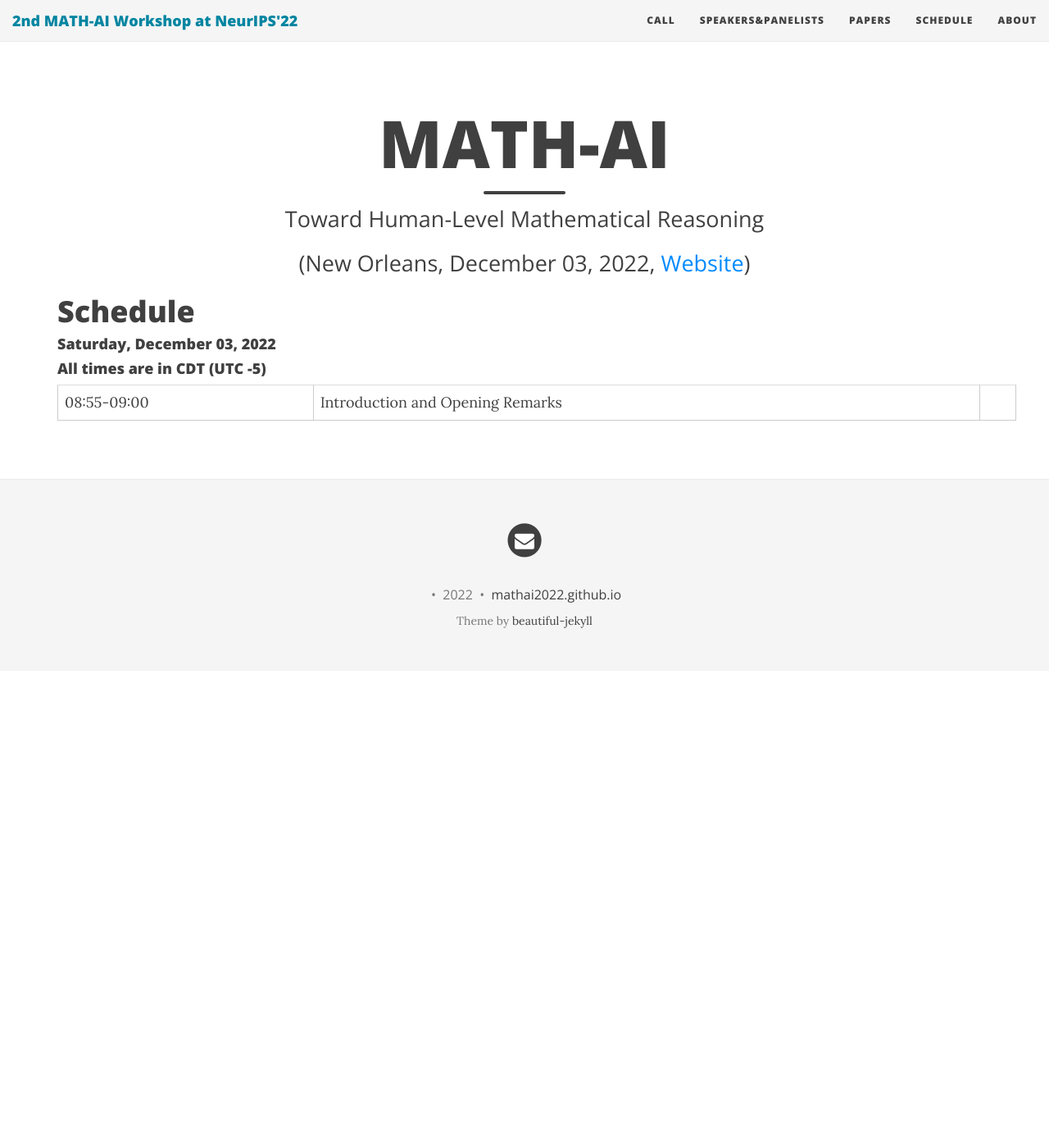
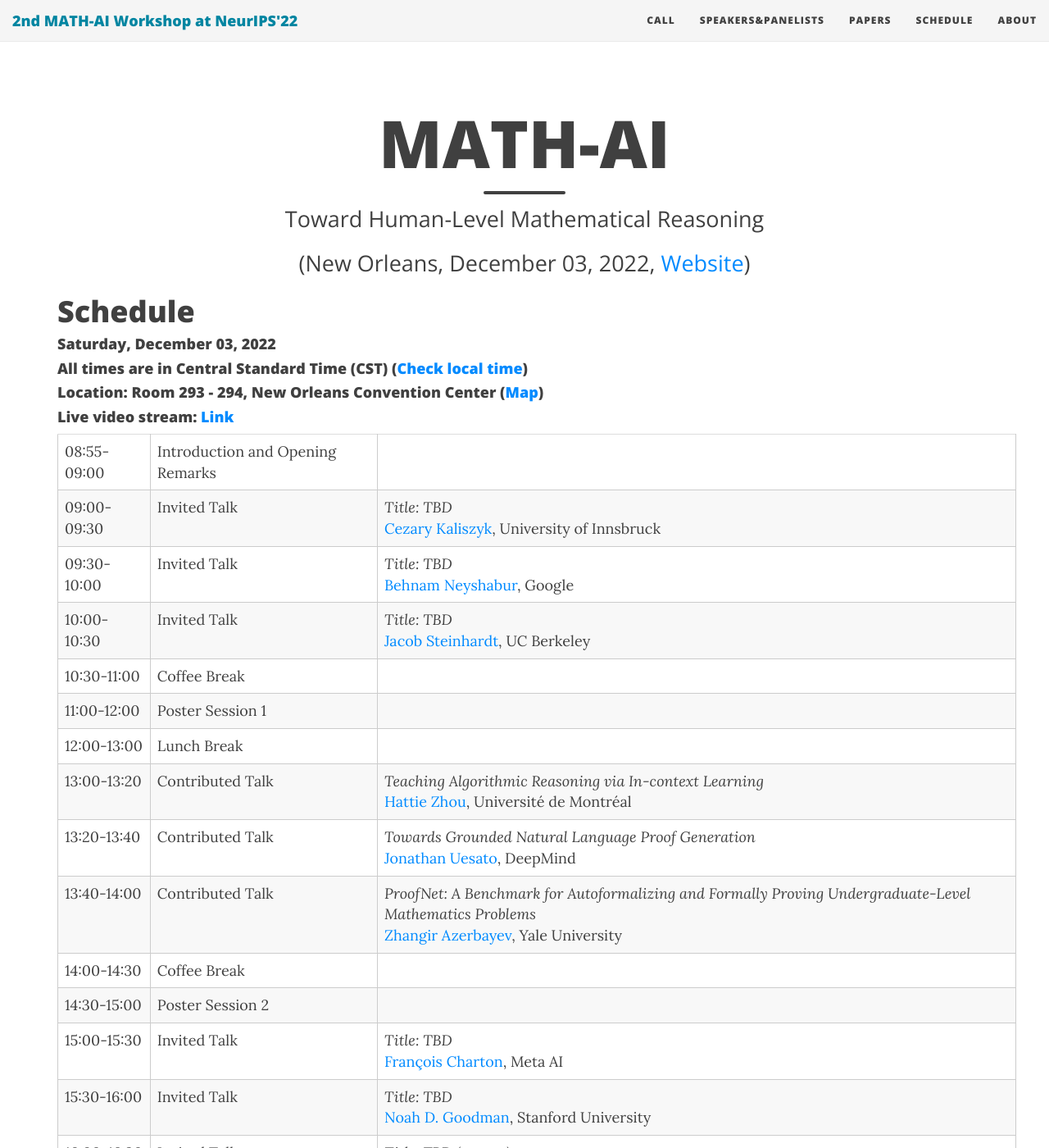
Before and after one commit to mathai-2023/mathai-2023.github.io, a Jekyll site: the page built from schedule.md, in a window 1280 px wide and 1400 px high. Shown: the whole window at 82% size. Built offline with Jekyll 4.4.1, drawn with Linux system fonts in a browser that asks for light colours; nearby versions of some CDN libraries; part of the change alters nothing that is shown; some of the changed text lies outside the part shown.

Commit message:
add schedule

```diff
--- a/_data/schedule.yml
+++ b/_data/schedule.yml
@@ -3,111 +3,113 @@ opening:
   start: "08:55-09:00"
   type: "General"
 
-# szhu:
-#   event: "szhu"
-#   title: "Solving Math Problems by Joint Parsing and Cognitive Reasoning"
-#   start: "09:00-09:30"
-#   type: "Invited"
+ckaliszyk:
+  event: "ckaliszyk"
+  title: "Title: TBD"
+  start: "09:00-09:30"
+  type: "Invited"
 
-# msachan:
-#   event: "msachan"
-#   title: "Natural Language Processing meets Educational Data Science"
-#   start: "09:30-10:00"
-#   type: "Invited"
+bneyshabur:
+  event: "bneyshabur"
+  title: "Title: TBD"
+  start: "09:30-10:00"
+  type: "Invited"
 
-# poster1:
-#   event: "Poster Session 1"
-#   title: ""
-#   author: ""
-#   start: "10:00-10:30"
-#   type: "General"
+jsteinhardt:
+  event: "jsteinhardt"
+  title: "Title: TBD"
+  start: "10:00-10:30"
+  type: "Invited"
 
-# break1:
-#   event: "Coffee Break"
-#   title: ""
-#   start: "10:30-11:00"
-#   type: "General"
+break1:
+  event: "Coffee Break"
+  title: ""
+  start: "10:30-11:00"
+  type: "General"
 
-# swolfram:
-#   event: "swolfram"
-#   title: "Interview with Stephen Wolfram"
-#   start: "11:00-12:00"
-#   type: "Spotlights"
+poster1:
+  event: "Poster Session 1"
+  title: ""
+  author: ""
+  start: "11:00-12:00"
+  type: "General"
 
-# break2:
-#   event: "Lunch Break"
-#   title: ""
-#   start: "12:00-13:00"
-#   type: "General"
+break2:
+  event: "Lunch Break"
+  title: ""
+  start: "12:00-13:00"
+  type: "General"
 
-# hhajishirzi:
-#   event: "hhajishirzi"
-#   title: "Understanding and Knowledge Extraction from Mathematical and Scientific Text"
-#   start: "13:00-13:30"
-#   type: "Invited"
+contrib1:
+  title: "Teaching Algorithmic Reasoning via In-context Learning"
+  name: "Hattie Zhou"
+  url: "https://hattiezhou.com/"
+  affiliation: "Université de Montréal"
+  start: "13:00-13:20"
+  type: "Contributed"
 
-# yburda:
-#   event: "yburda"
-#   title: "Free-form Grading of Math Assignments: A case study in collaboration with Art of Problem Solving"
-#   start: "13:30-14:00"
-#   type: "Invited"
+contrib2:
+  title: "Towards Grounded Natural Language Proof Generation"
+  name: "Jonathan Uesato"
+  url: "https://scholar.google.co.uk/citations?user=E_-4S6wAAAAJ&hl=en"
+  affiliation: "DeepMind"
+  start: "13:20-13:40"
+  type: "Contributed"
 
-# kvanlehn:
-#   event: "kvanlehn"
-#   title: "FACT: An automated teaching assistant for middle school math classrooms"
-#   start: "14:00-14:30"
-#   type: "Invited"
+contrib3:
+  title: "ProofNet: A Benchmark for Autoformalizing and Formally Proving Undergraduate-Level Mathematics Problems"
+  name: "Zhangir Azerbayev"
+  url: "https://www.linkedin.com/in/zhangir-azerbayev-314ab21b8/"
+  affiliation: "Yale University"
+  start: "13:40-14:00"
+  type: "Contributed"
 
-# poster2:
-#   event: "Poster Session 2"
-#   title: ""
-#   author: ""
-#   start: "14:30-15:00"
-#   type: "General"
+break3:
+  event: "Coffee Break"
+  title: ""
+  start: "14:00-14:30"
+  type: "General"
 
-# break3:
-#   event: "Coffee Break"
-#   title: ""
-#   start: "15:00-15:30"
-#   type: "General"
+poster2:
+  event: "Poster Session 2"
+  title: ""
+  author: ""
+  start: "14:30-15:00"
+  type: "General"
 
-# kvanlehssinghn:
-#   event: "ssingh"
-#   title: "Weaving AI Into Education"
-#   start: "15:30-16:00"
-#   type: "Invited"
+fcharton:
+  event: "fcharton"
+  title: "Title: TBD"
+  start: "15:00-15:30"
+  type: "Invited"
 
-# contrib1:
-#   title: "MathBERT: A Pre-trained Language Model for General NLP Tasks in Mathematics Education"
-#   name: "Tracy Jia Shen"
-#   url: "https://thinkregressively.netlify.app/"
-#   affiliation: "Penn State University"
-#   start: "16:00-16:20"
-#   type: "Contributed"
+ngoodman:
+  event: "ngoodman"
+  title: "Title: TBD"
+  start: "15:30-16:00"
+  type: "Invited"
 
-# contrib2:
-#   title: "Towards Grounded Natural Language Proof Generation"
-#   name: "Jiacheng (Gary) Liu"
-#   url: "https://liujch1998.github.io/"
-#   affiliation: "University of Washington"
-#   start: "16:20-16:40"
-#   type: "Contributed"
+pclark:
+  event: "pclark"
+  title: "Title: TBD (remote)"
+  start: "16:00-16:30"
+  type: "Invited"
 
-# break4:
-#   event: "Coffee Break"
-#   title: ""
-#   start: "16:40-17:00 "
-#   type: "General"
+break4:
+  event: "Coffee Break"
+  title: ""
+  start: "16:30-17:00"
+  type: "General"
 
-# panel1:
-#   event: "Panel Discussion"
-#   title: "Math AI for Education: Bridging the Gap Between Research and Smart Education"
-#   # speakers: "Jo Boaler (Stanford), Yuri Burda (OpenAI), Chris Piech (Stanford), Sumeet Singh (Turnitin), Kurt Vanlehn (ASU)"
-#   speakers: ["jboaler", "yburda", "cpiech", "ssingh", "kvanlehn"]
-#   start: "17:00-18:00"
-#   type: "Panel"
+panel1:
+  event: "Panel Discussion"
+  title: "MATH-AI: Toward Human-Level Mathematical Reasoning"
+  # speakers: "Jo Boaler (Stanford), Yuri Burda (OpenAI), Chris Piech (Stanford), Sumeet Singh (Turnitin), Kurt Vanlehn (ASU)"
+  speakers: ["pclark", "ngoodman", "tringer", "dselsam"]
+  start: "17:00-18:00"
+  type: "Panel"
 
-# closing:
-#   event: "Closing Remarks"
-#   start: "18:00-18:05"
-#   type: "General"
+closing:
+  event: "Closing Remarks"
+  start: "18:00-18:05"
+  type: "General"
--- a/schedule.md
+++ b/schedule.md
@@ -12,9 +12,12 @@ use-site-title: true
 # Schedule
 
 #### Saturday, December 03, 2022
-#### All times are in CDT (UTC -5)
-<!-- #### Location: West 109 + 110, Area West Level 1 -->
-<!-- #### Live Video Stream: [link](https://slideslive.com/neurips/neurips-2019-west-109-110-live) -->
+#### All times are in Central Standard Time (CST) ([Check local time](https://www.google.com/search?q=time+for+local+new+orleans))
+
+
+#### Location: Room 293 - 294, New Orleans Convention Center ([Map](https://goo.gl/maps/8WXJ8h4Svng793Cc8))
+#### Live video stream: [Link](https://neurips.cc/virtual/2022/workshop/50015)
+
 
 
 <div class="container">
```
Also changed, not shown: 1 other file.
